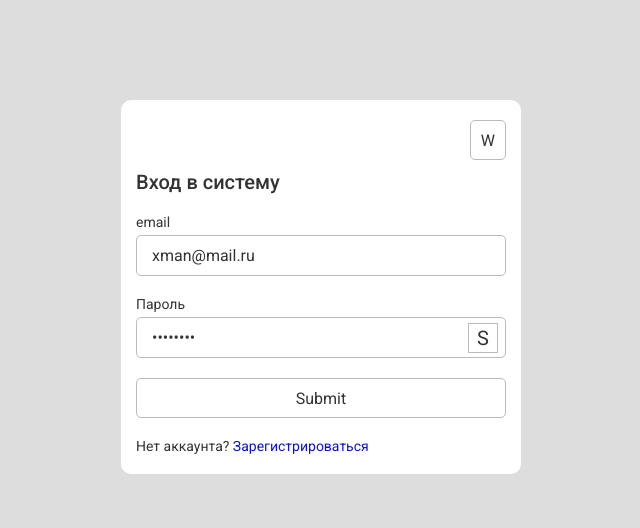
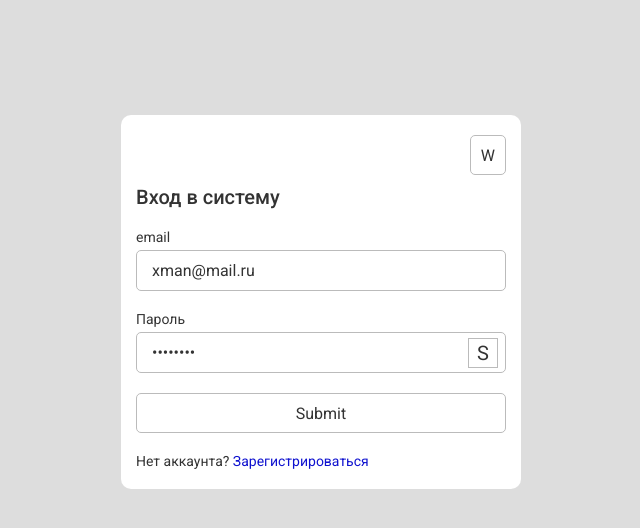
Before and after one commit to horhoj/store7-front, a React (Vite) app: page /login in a window 1280 px wide. Shown: the top 528 px of the page, without its empty margins (319-959 px from the left). Built offline with nearby package versions, Linux system fonts and the light colour scheme; no server answers.

Commit message:
fix AuthLayout

```diff
--- a/src/features/AuthLayout/AuthLayout.module.scss
+++ b/src/features/AuthLayout/AuthLayout.module.scss
@@ -1,3 +1,7 @@
+.authLayoutWrapper {
+  padding: 15px;
+}
+
 .AuthLayout {
   margin: 100px auto auto auto;
   max-width: 400px;
--- a/src/features/AuthLayout/AuthLayout.tsx
+++ b/src/features/AuthLayout/AuthLayout.tsx
@@ -6,11 +6,13 @@ interface AuthLayoutProps {
 }
 export function AuthLayout({ children }: AuthLayoutProps) {
   return (
-    <div className={styles.AuthLayout}>
-      <div className={styles.header}>
-        <ThemeSwitchWidget />
+    <div className={styles.authLayoutWrapper}>
+      <div className={styles.AuthLayout}>
+        <div className={styles.header}>
+          <ThemeSwitchWidget />
+        </div>
+        <div>{children}</div>
       </div>
-      <div>{children}</div>
     </div>
   );
 }
```
